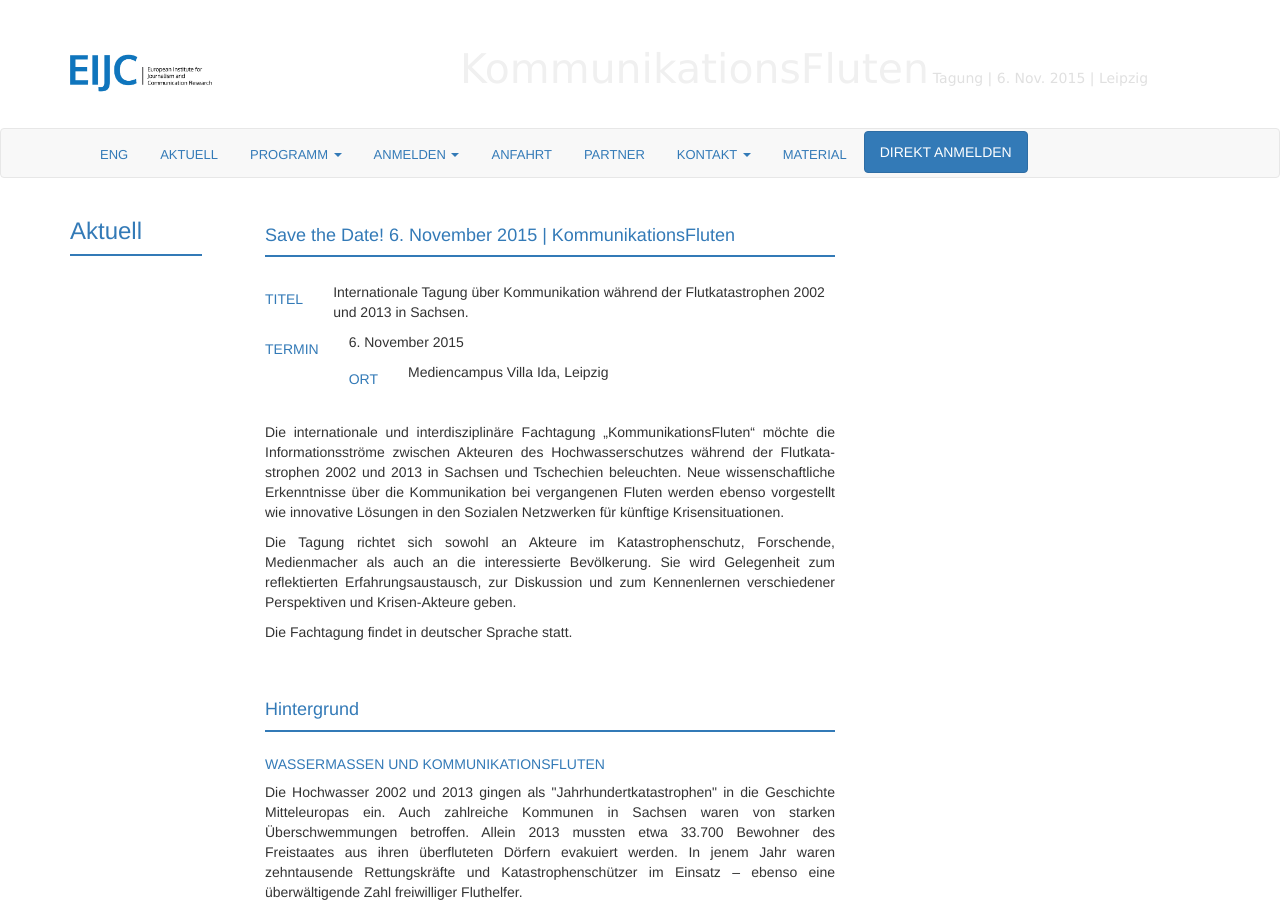
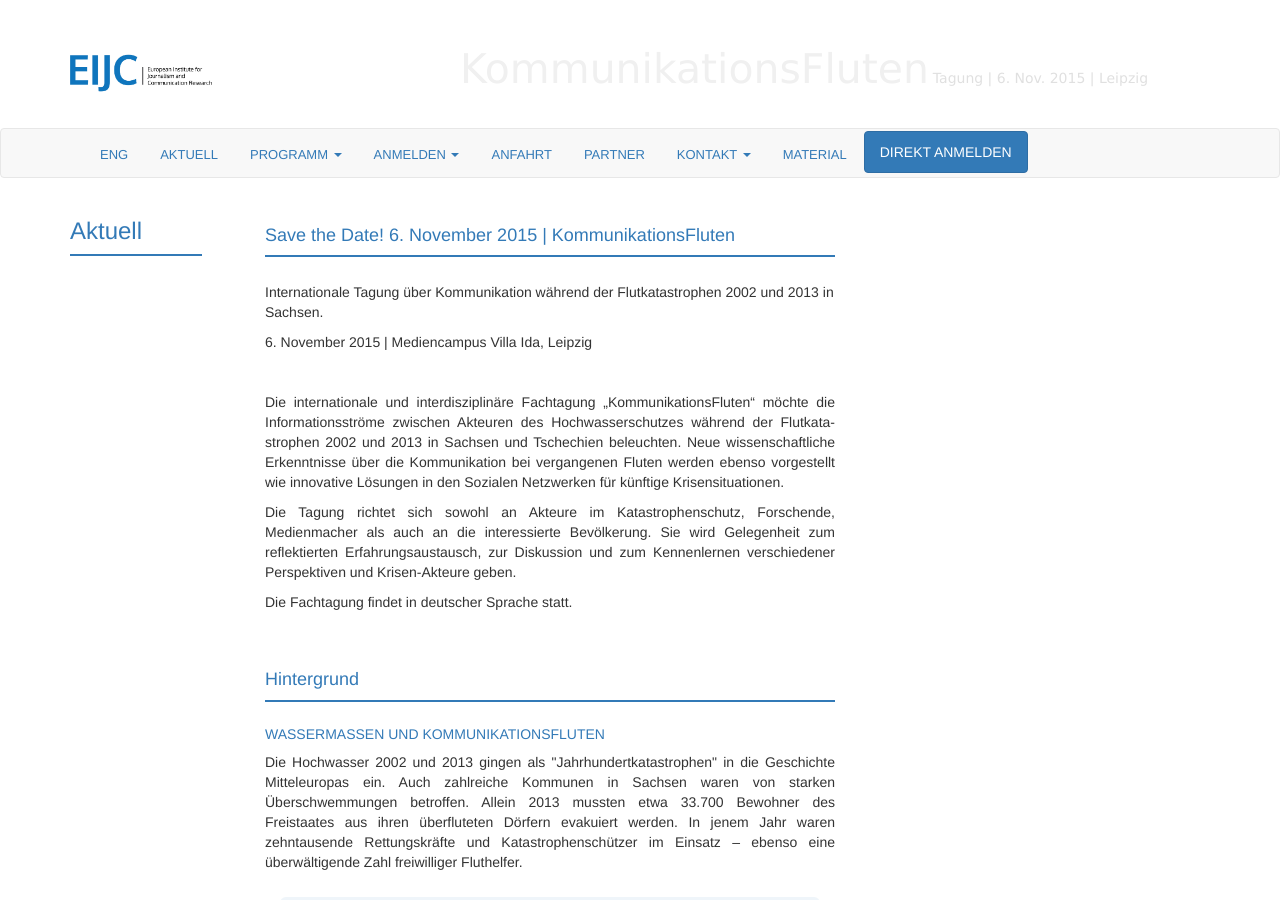
Before and after one commit to susedev/test, a Jekyll site: the page built from konferenz-kommunikationsfluten.html, in a window 1280 px wide and 900 px high. Built offline with Jekyll 4.4.1, drawn with Linux system fonts in a browser that asks for light colours; nearby versions of some CDN libraries.

Commit message:
Update konferenz-kommunikationsfluten.html

```diff
--- a/konferenz-kommunikationsfluten.html
+++ b/konferenz-kommunikationsfluten.html
@@ -5,11 +5,11 @@ title: Aktuell
 
 <div class="box" style="background-color: #337AB7; height:2px; margin-top:3px; margin-bottom:25px;">&nbsp;</div>
 
-<h4 style="float:left; margin-right: 30px;">Titel</h4>Internationale Tagung &uuml;ber Kommunikation w&auml;hrend der Flutkatastrophen 2002 und 2013 in Sachsen.</p>
+<p>Internationale Tagung &uuml;ber Kommunikation w&auml;hrend der Flutkatastrophen 2002 und 2013 in Sachsen.</p>
 
-<h4 style="float:left; margin-right: 30px;">Termin</h4><p>6. November 2015</p>
+<p>6. November 2015 | Mediencampus Villa Ida, Leipzig</p>
 
-<h4 style="float:left; margin-right: 30px;">Ort</h4><p>Mediencampus Villa Ida, Leipzig</p>
+
 <p>&nbsp;</p>
 <p style="text-align: justify;">Die internationale und interdisziplin&auml;re Fachtagung &bdquo;KommunikationsFluten&ldquo; m&ouml;chte die Informationsstr&ouml;me zwischen Akteuren des Hochwasserschutzes w&auml;hrend der Flutkata&shy;strophen 2002 und 2013 in Sachsen und Tschechien beleuchten. Neue wissen&shy;schaftliche Erkenntnisse &uuml;ber die Kommunikation bei vergangenen Fluten werden ebenso vorgestellt wie innovative L&ouml;sungen in den Sozialen Netzwerken f&uuml;r k&uuml;nftige Krisensituationen.</p>
 
```
